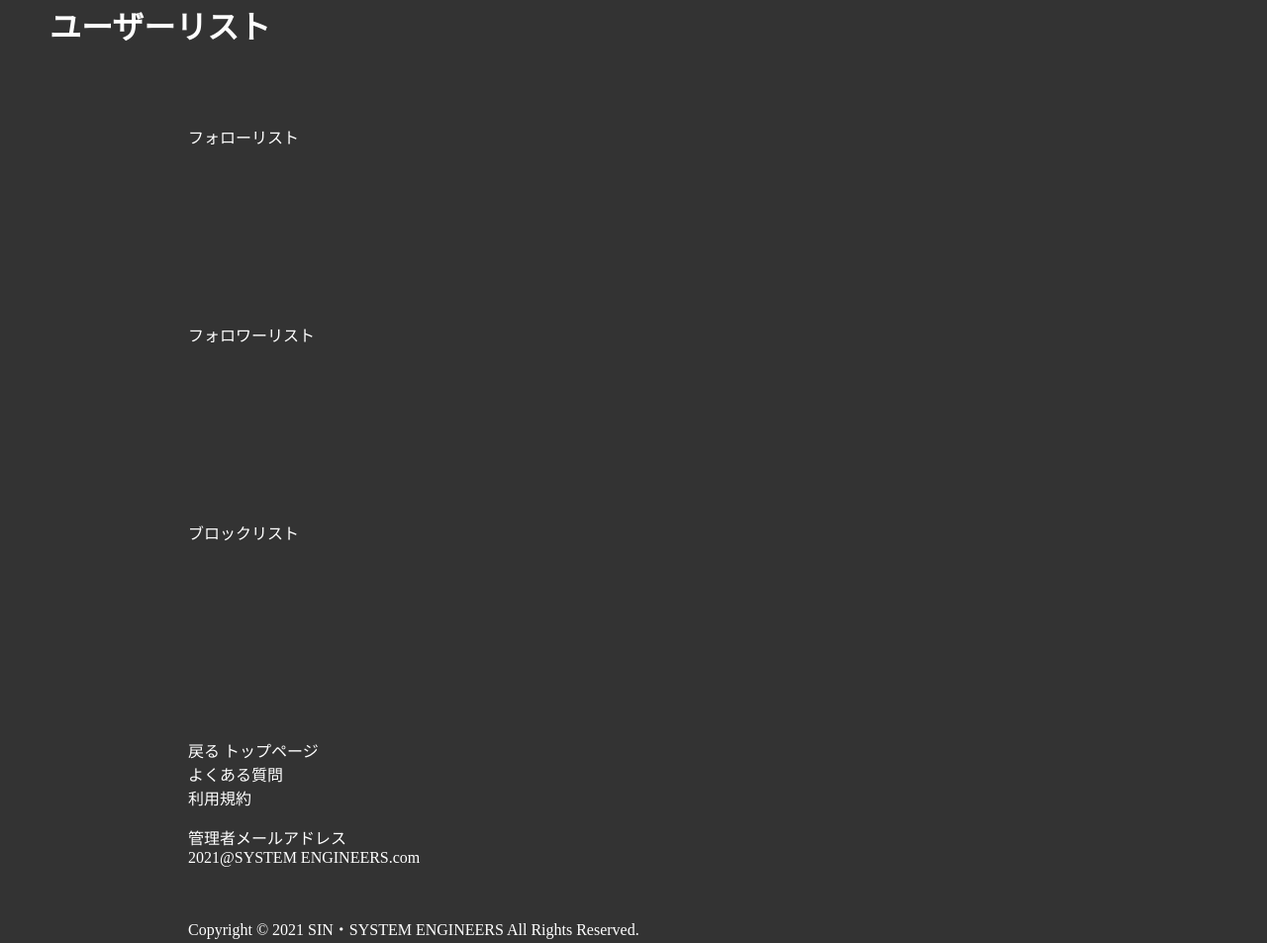
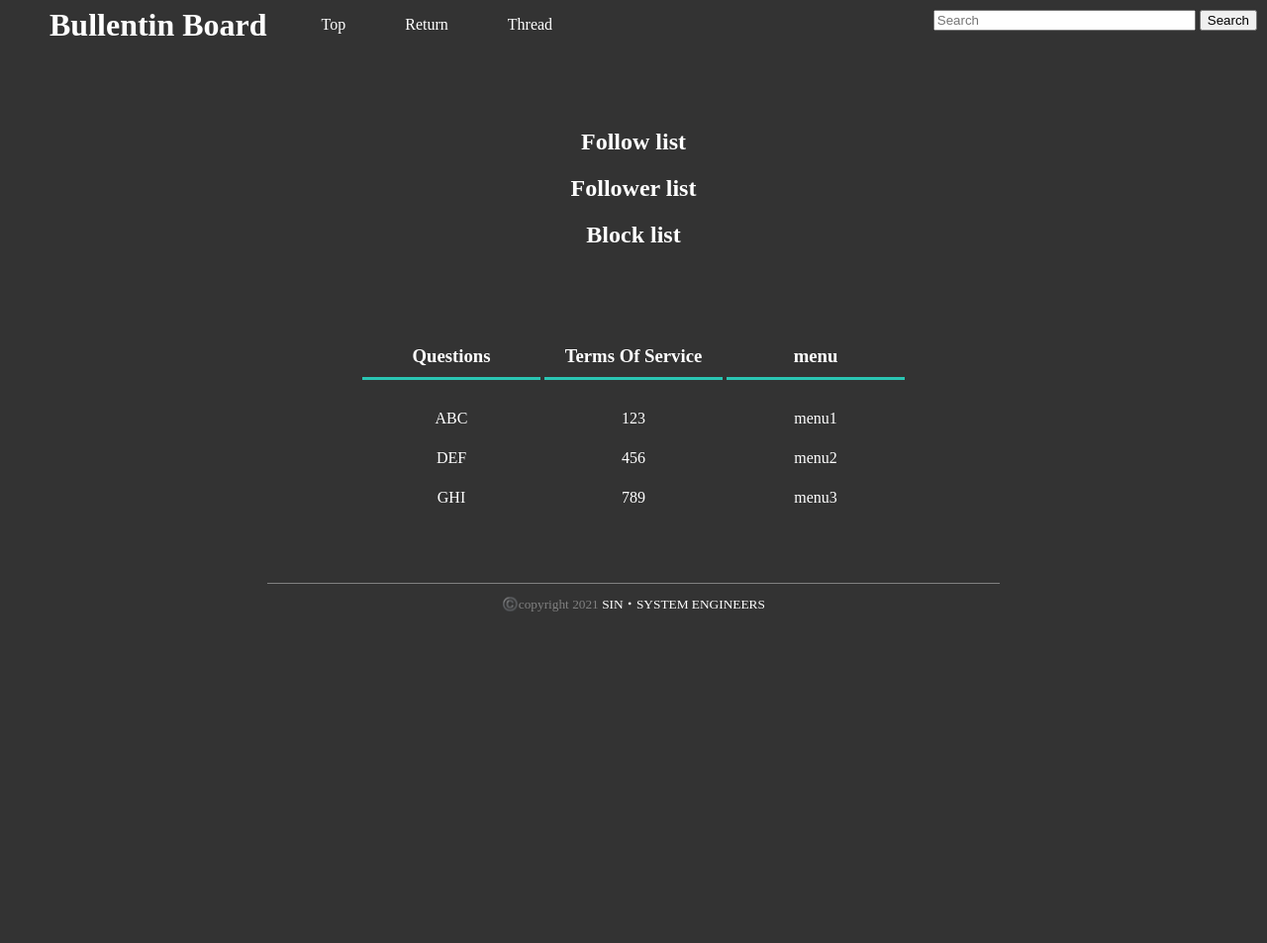
Before and after one commit to shin-SE/css, a plain HTML site: page userlist.html in a window 1280 px wide. Shown: the whole page at 99% size. After the commit the page ends 800 px from the top, so only its background shows below. Drawn offline with Linux system fonts and the light colour scheme.

Commit message:
Update userlist.html

```diff
--- a/userlist.html
+++ b/userlist.html
@@ -3,62 +3,65 @@
 <head>
 	<meta http-equiv="Content-Type" content="text/html;charset=UTF-8">
 	<link rel="stylesheet" href="main.css">
-	<title>掲示板プロファイルページ | シン・システムエンジニア</title>
+	<title>Bullentin board | Sin・System Engineers</title>
 </head>
 
 
 
 <body>
-	<!-- 背景アニメーション設定 -->
-	<div class="bg"></div>
-	<div class="bg"></div>
-	<div class="bg bg2"></div>
-	<div class="bg bg3"></div>
-	<div class="content">
-
-
-
 	<!-- ヘッダー設定 -->
 	<header>
-  			<h1 class="headline"><a>ユーザーリスト</a></h1>
+		<h1>Bullentin Board</h1>
+		<nav class="gnav">
+			<ul class="menu">
+				<li><a href="index.html">Top</a></li>
+				<li><a href="profile.html">Return</a></li>
+				<li><a href="thread.html">Thread</a></li>
+			</ul>
+			<form  class="formidx" action="" method="post">
+				<input type="text" name="coad" size="30" placeholder="Search">
+				<button type="submit">Search</button>
+			</form>
+		</nav>
 	</header>
 
-
-
-
-
-        <p>フォローリスト</p>
-        <br><br><br><br><br><br><br><br>
-
-        <p>フォロワーリスト</p>
-        <br><br><br><br><br><br><br><br>
-
-        <p>ブロックリスト</p>
-        <br><br><br><br><br><br><br><br>
-
-
-
-
-
-		<br><br>
-
-		<!-- ボタン設定 -->
-        <a href="Profile.html" class="btnripple3"><span>戻る</span></a>
-		<a href="index.html" class="btnripple3"><span>トップページ</span></a>
-
+	<section>
+		<h2>Follow list</h2>
+		<h2>Follower list</h2>
+		<h2>Block list</h2>
+	</section>
 
 	<!-- フッター設定 -->
 	<footer>
-			<a href="" class="btnripple3">よくある質問</a><br>
-			<a href="" class="btnripple3">利用規約</a><br>
-			<p>管理者メールアドレス<br>
-				2021@SYSTEM ENGINEERS.com
-			</p><br>
-			<p>Copyright © 2021 SIN・SYSTEM ENGINEERS All Rights Reserved.</p>
+		<div class="foot-wrap">
+			<div class="menu-left">
+				<h3>Questions</h3>
+				<ul class="foot-left">
+					<li><a href="#">ABC</a></li>
+					<li><a href="#">DEF</a></li>
+					<li><a href="#">GHI</a></li>
+				</ul>
+			</div>
+			<div class="menu-center">
+				<h3>Terms Of Service</h3>
+				<ul class="foot-center">
+					<li><a href="#">123</a></li>
+					<li><a href="#">456</a></li>
+					<li><a href="#">789</a></li>
+				</ul>
+			</div>
+			<div class="menu-right">
+				<h3>menu</h3>
+				<ul class="foot-right">
+					<li><a href="#">menu1</a></li>
+					<li><a href="#">menu2</a></li>
+					<li><a href="#">menu3</a></li>
+				</ul>
+			</div>
+			<small class="cmark">©️copyright 2021
+				<a href="#">SIN・SYSTEM ENGINEERS</a>
+			</small>
+		</div>
 	</footer>
-	</div>
-
-
-
 </body>
 </html>
```
Lines whose indentation alone changed are shown as unchanged.
